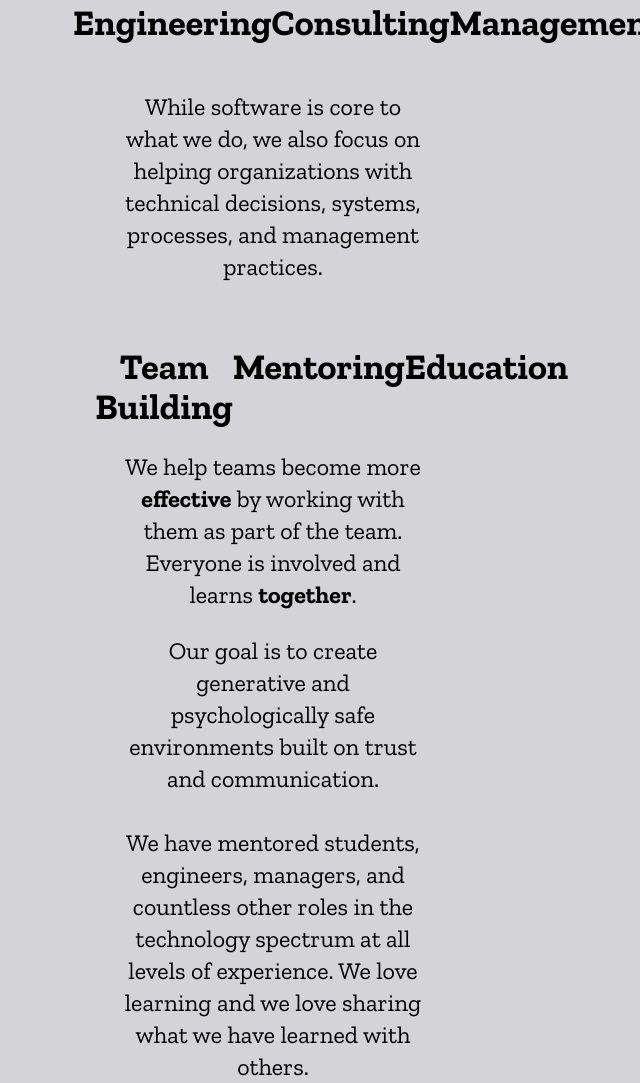
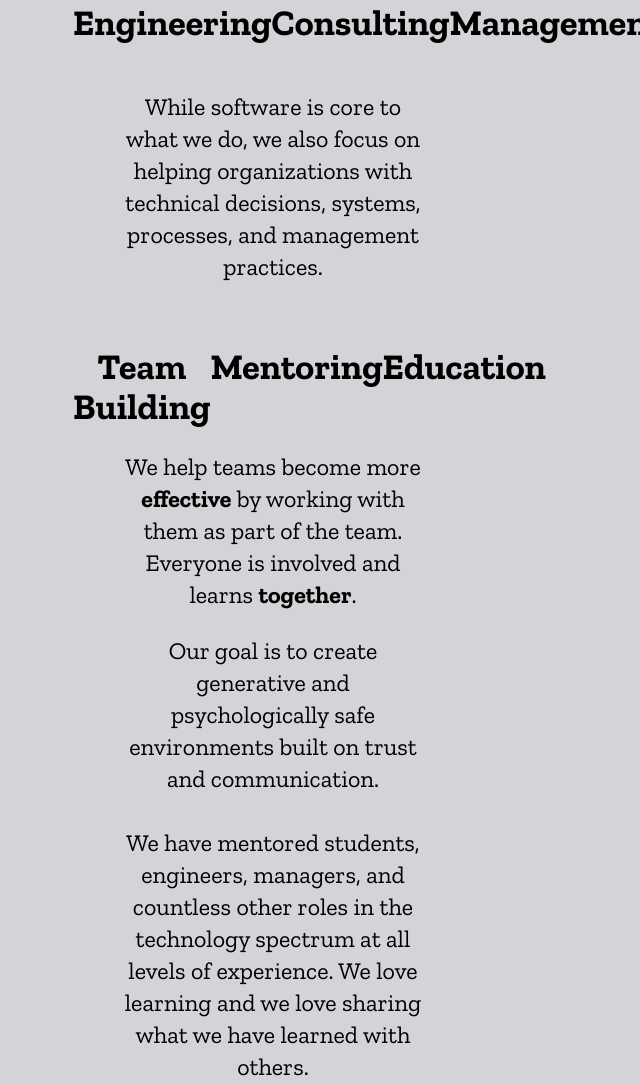
Before and after one commit to profoundcollective/profoundcollective.github.io, a website: page index.html in a window 1280 px wide. Shown: the part 1189-2272 px from the top of the page, without its empty margins (367-1007 px from the left). Drawn offline with nearby package versions, Linux system fonts and the light colour scheme.

Commit message:
missed lg

```diff
--- a/index.html
+++ b/index.html
@@ -79,7 +79,7 @@
           management practices.
         </div>
 
-        <h3 class="w-8/12 text-2xl pt-16 font-bold flex flex-col lg:flex-row justify-evenly lg:justify-around lg:text-4xl">
+        <h3 class="w-8/12 text-2xl pt-16 font-bold flex flex-col lg:flex-row justify-evenly lg:justify-around lg:w-9/12 lg:text-4xl">
           <span class="">Team Building</span>
           <span class="">Mentoring</span>
           <span class="">Education</span>
```
Also changed, not shown: dist/output.css.
